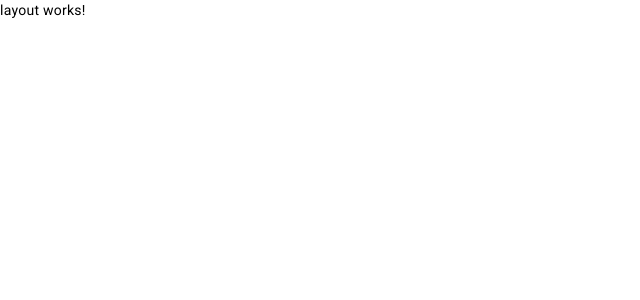
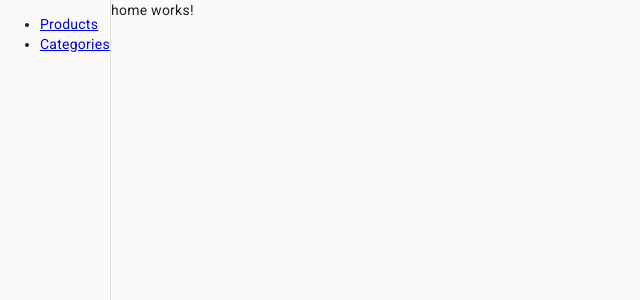
Before and after one commit to VicDario/base2-technical-test-front, an Angular app: page / in a window 1280 px wide. Shown: the top 300 px of the page, without its empty margins (0-640 px from the left). Built offline with nearby package versions, Linux system fonts and the light colour scheme.

Commit message:
feat: add simple layout

```diff
--- a/src/app/components/layout/layout.component.html
+++ b/src/app/components/layout/layout.component.html
@@ -1 +1,8 @@
-<p>layout works!</p>
+<mat-drawer-container class="container">
+  <mat-drawer mode="side" opened>
+    <app-sidebar />
+  </mat-drawer>
+  <mat-drawer-content>
+    <router-outlet />
+  </mat-drawer-content>
+</mat-drawer-container>
--- a/src/app/components/layout/layout.component.scss
+++ b/src/app/components/layout/layout.component.scss
@@ -0,0 +1,5 @@
+.container {
+  width: 100%;
+  height: 100%;
+
+}
--- a/src/app/components/layout/layout.component.ts
+++ b/src/app/components/layout/layout.component.ts
@@ -1,9 +1,12 @@
 import { Component } from '@angular/core';
+import {MatSidenavModule} from '@angular/material/sidenav';
+import { SidebarComponent } from '../sidebar/sidebar.component';
+import { RouterOutlet } from '@angular/router';
 
 @Component({
   selector: 'app-layout',
   standalone: true,
-  imports: [],
+  imports: [MatSidenavModule, SidebarComponent, RouterOutlet],
   templateUrl: './layout.component.html',
   styleUrl: './layout.component.scss'
 })
```
